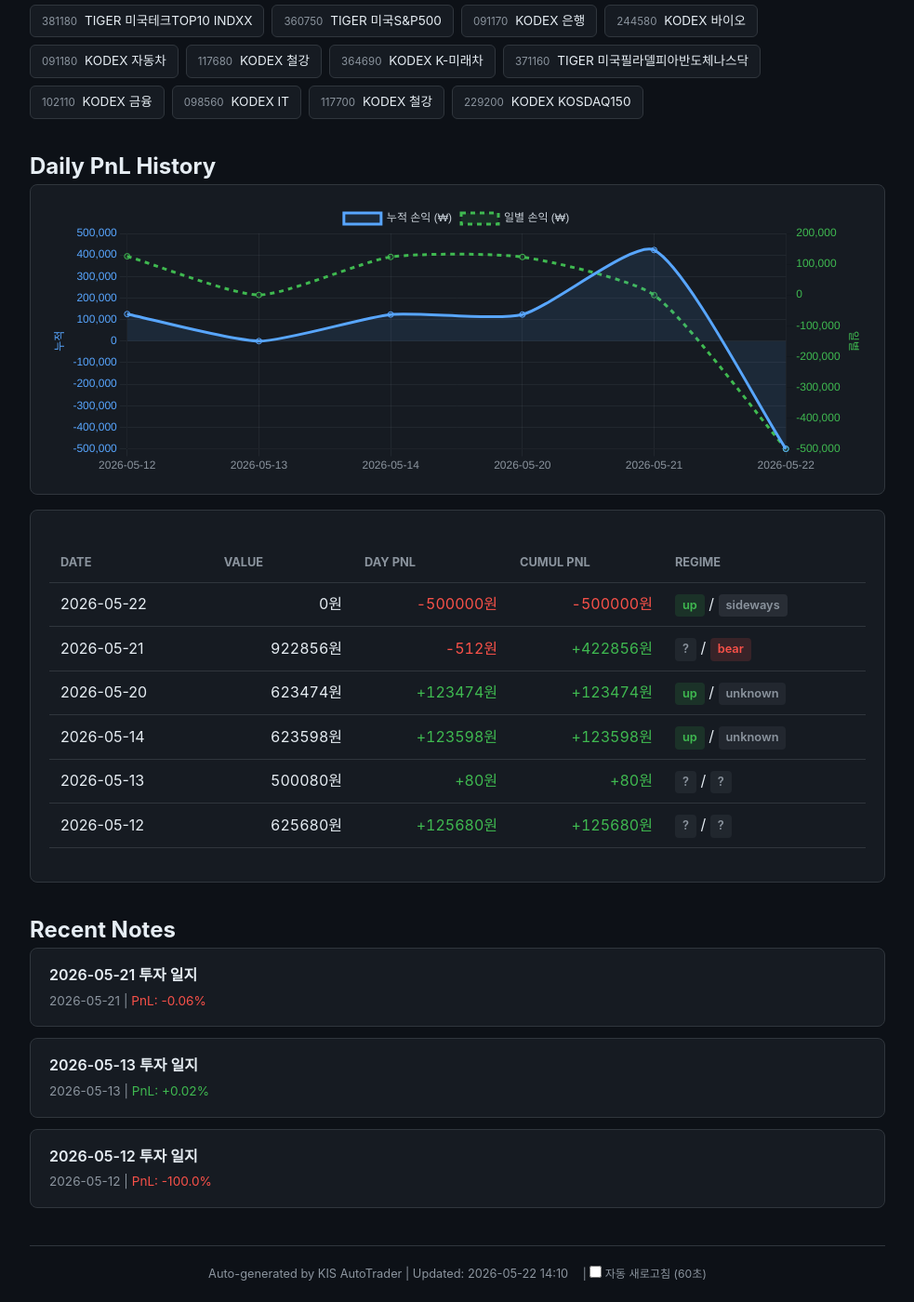
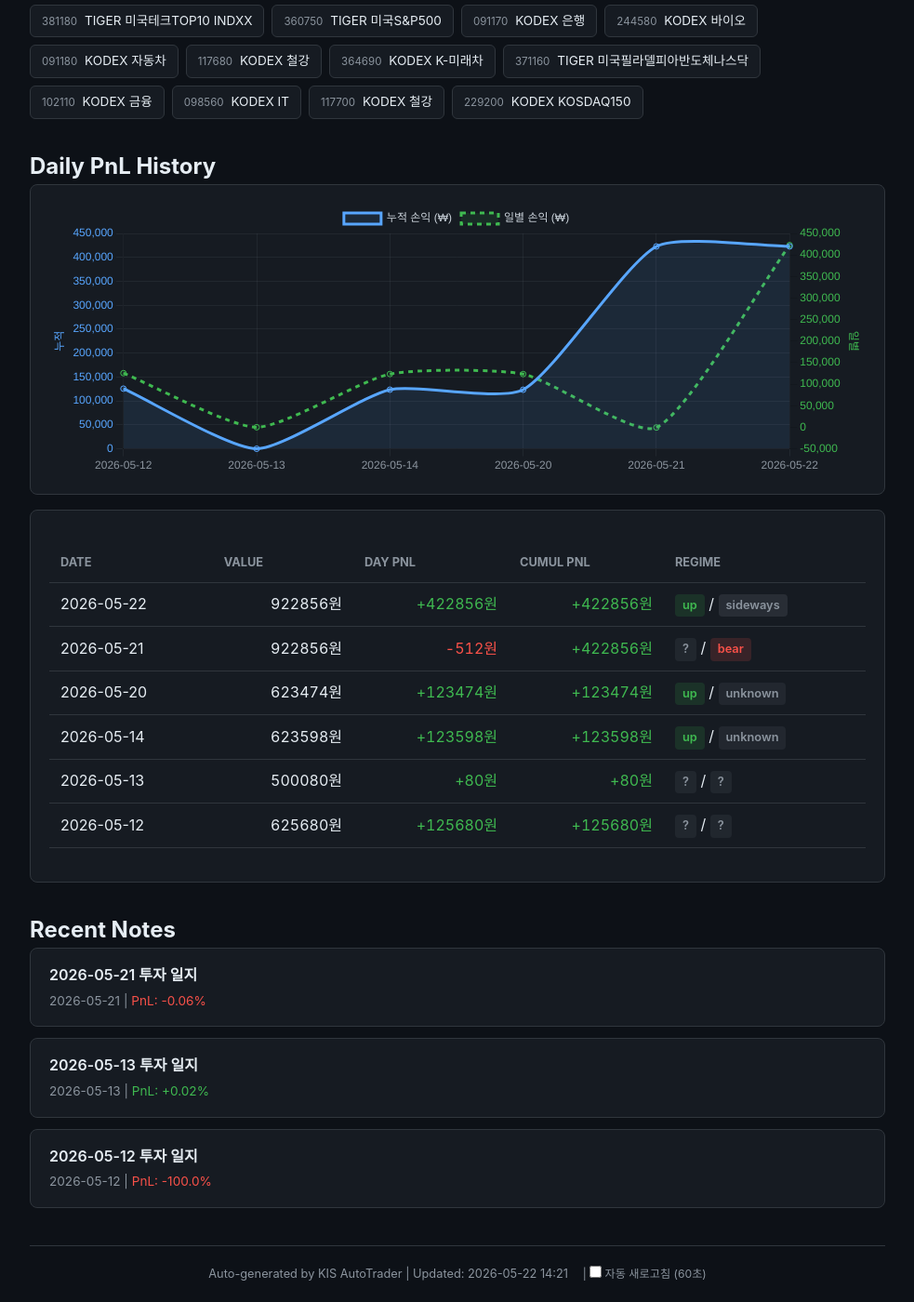
Before and after one commit to BudongJW/kis-trading-journal, a Jekyll site: the page built from index.html, in a window 1280 px wide and 1400 px high, scrolled down 1235 px. Shown: the whole window at 93% size, without its empty margins (148-1131 px from the left). Built offline with Jekyll 4.4.1, drawn with Linux system fonts in a browser that asks for light colours; nearby versions of some CDN libraries.

Commit message:
auto: portfolio update 14:21

```diff
--- a/_data/portfolio.json
+++ b/_data/portfolio.json
@@ -1,7 +1,7 @@
 {
-  "updated_at": "2026-05-22T14:10:31.921994",
+  "updated_at": "2026-05-22T14:21:11.195294",
   "initial_capital": 500000,
-  "cash": 0,
+  "cash": 922856,
   "holdings": [],
   "reconcile": {
     "matched": 0,
@@ -17,7 +17,7 @@
     "set_by": ""
   },
   "holdings_value": 0,
-  "total_value": 0,
+  "total_value": 922856,
   "total_pnl": 0,
   "total_pnl_pct": 0,
   "realized_pnl": 0,
@@ -84,11 +84,11 @@
     },
     {
       "date": "2026-05-22",
-      "total_value": 0,
-      "cash": 0,
+      "total_value": 922856,
+      "cash": 922856,
       "holdings_value": 0,
-      "day_pnl": -500000,
-      "cumul_pnl": -500000,
+      "day_pnl": 422856,
+      "cumul_pnl": 422856,
       "regime": "up",
       "hmm_state": "sideways",
       "confidence": 0.8,
@@ -207,11 +207,11 @@
     "enabled": true,
     "regime": "CAUTION",
     "confidence": 0.65,
-    "sma_ratio": 0.8192,
+    "sma_ratio": 0.8187,
     "canary_bad": 1,
     "canary_scores": {
-      "195930": 0.3174,
-      "132030": -0.659
+      "195930": 0.2865,
+      "132030": -0.6698
     }
   },
   "us_session": {
```
